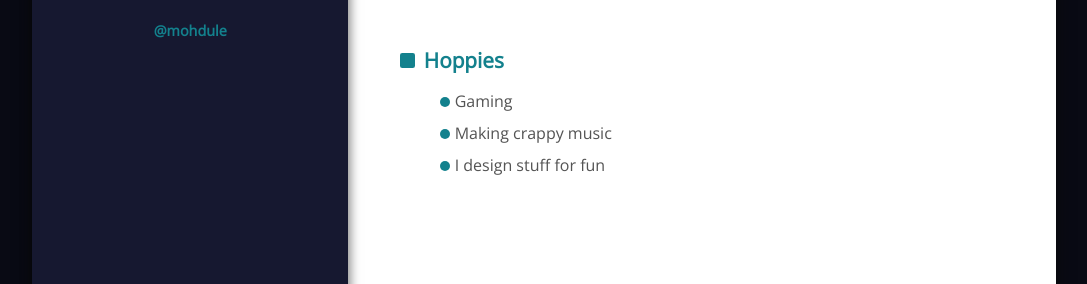
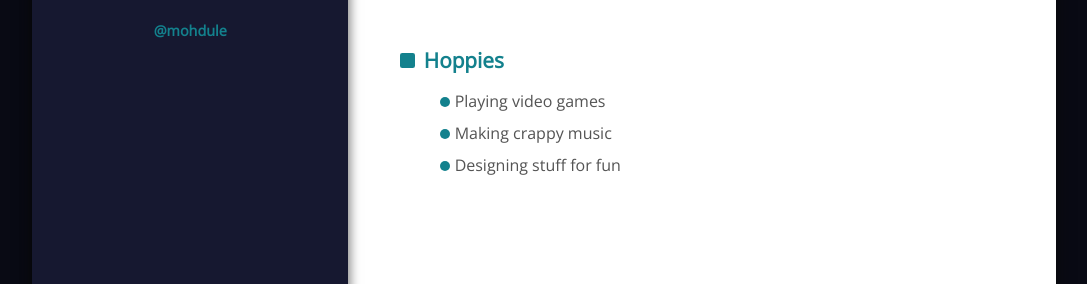
Before and after one commit to RiccardoZaffalon/mohdule.github.io, a Jekyll site: the page built from index.html, in a window 1280 px wide. Shown: the part 386-670 px from the top of the page, without its empty margins (96-1183 px from the left). Built offline with Jekyll 4.4.1, drawn with Linux system fonts in a browser that asks for light colours.

Commit message:
Update index.html

```diff
--- a/index.html
+++ b/index.html
@@ -49,9 +49,9 @@ layout: default
 					<h1>Hoppies</h1>
 
 					<ul>
-						<li><span class="dot circle-dot"></span>Gaming </li>
+						<li><span class="dot circle-dot"></span>Playing video games </li>
 						<li><span class="dot circle-dot"></span>Making crappy music </li>
-						<li><span class="dot circle-dot"></span>I design stuff for fun </li>
+						<li><span class="dot circle-dot"></span>Designing stuff for fun </li>
 					</ul>
 				</div>
 
```
